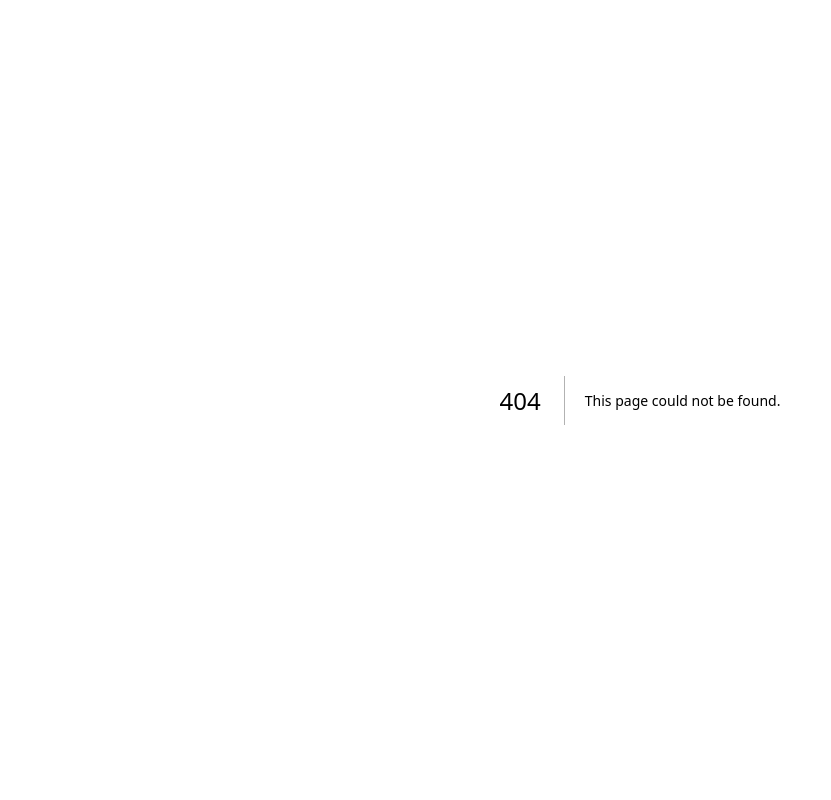
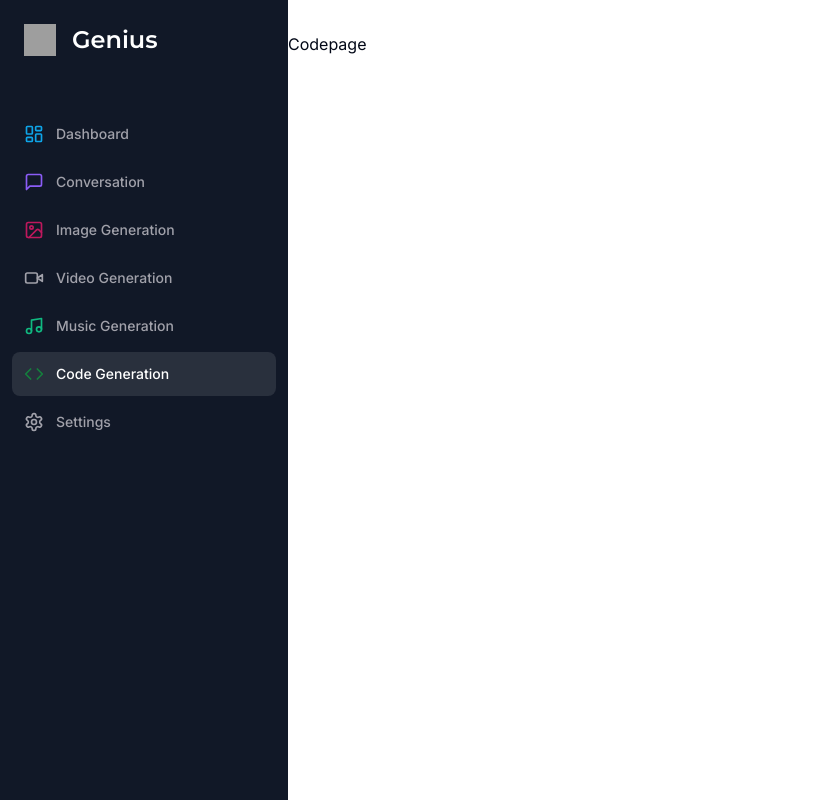
Before and after one commit to MACKINtossh/ai-saas, a Next.js app: page /code in a window 1280 px wide. Before the commit this address had no page. Shown: the whole page, without its empty margins (0-831 px from the left). Built offline with nearby package versions, Linux system fonts and the light colour scheme; grey boxes are pictures that could not be loaded.

Commit message:
created code route

```diff
--- /dev/null
+++ b/app/(dashboard)/(routes)/code/page.tsx
@@ -0,0 +1,11 @@
+import React from 'react'
+
+type Props = {}
+
+const Codepage = (props: Props) => {
+  return (
+    <div>Codepage</div>
+  )
+}
+
+export default Codepage
```
